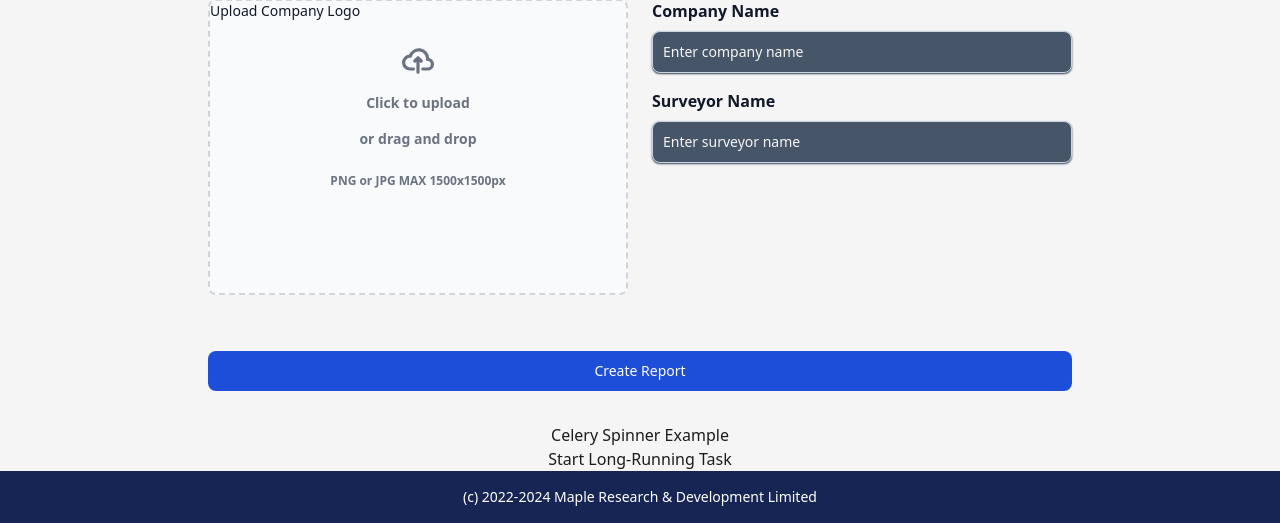
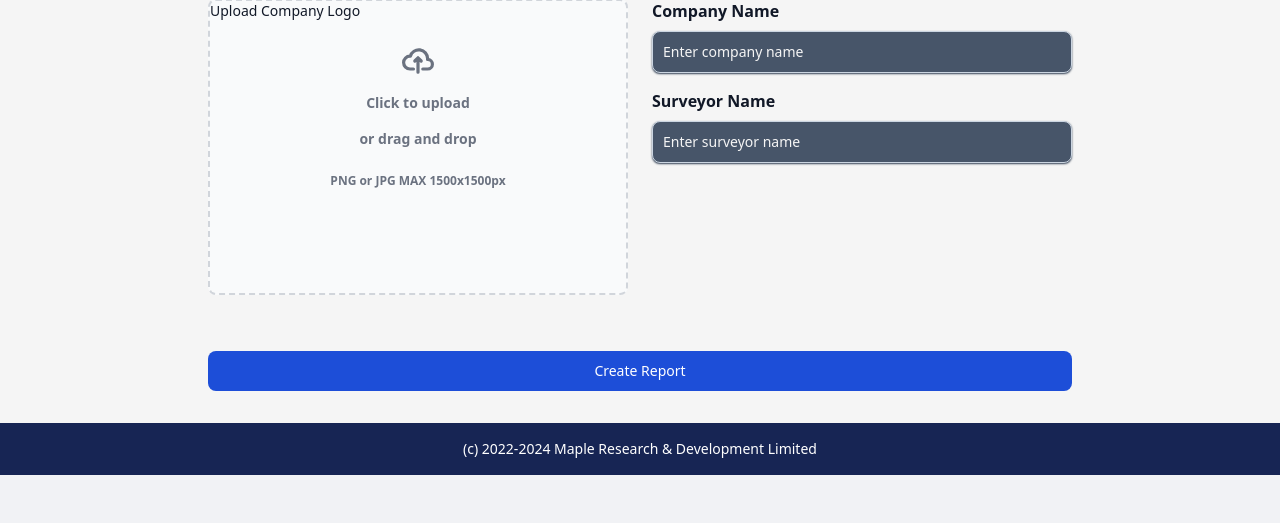
Before and after one commit to GreenCatInForest/md_app, a Django app: page /reports/report/ in a window 1280 px wide. Shown: the part 2087-2610 px from the top of the page. After the commit the page ends 2562 px from the top, so only its background shows below. Run offline with Django 5.2, Linux system fonts and the light colour scheme; the visitor is signed in with stand-in values (Sample User, id 1); style sheets or scripts are compiled from the project's sources; parts of the project's set-up code (start-up, migrations or seed data) failed here and were passed over; some libraries are stand-ins or nearby versions.

Commit message:
hide-dev-spinner

```diff
--- a/reports/templates/reports/report.html
+++ b/reports/templates/reports/report.html
@@ -283,10 +283,10 @@
     </article>
 </div>
 
-<h1 style="text-align:center;">Celery Spinner Example</h1>
+<!-- <h1 style="text-align:center;">Celery Spinner Example</h1>
 <div style="text-align:center;">
     <button id="start-button">Start Long-Running Task</button>
-</div>
+</div> -->
 
 <div class="spinner" id="spinner"></div>
 
```
